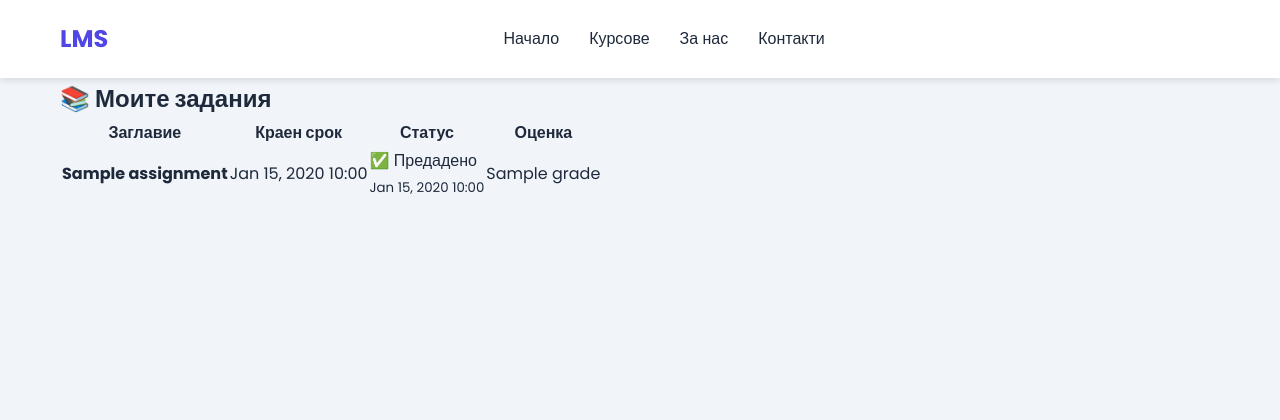
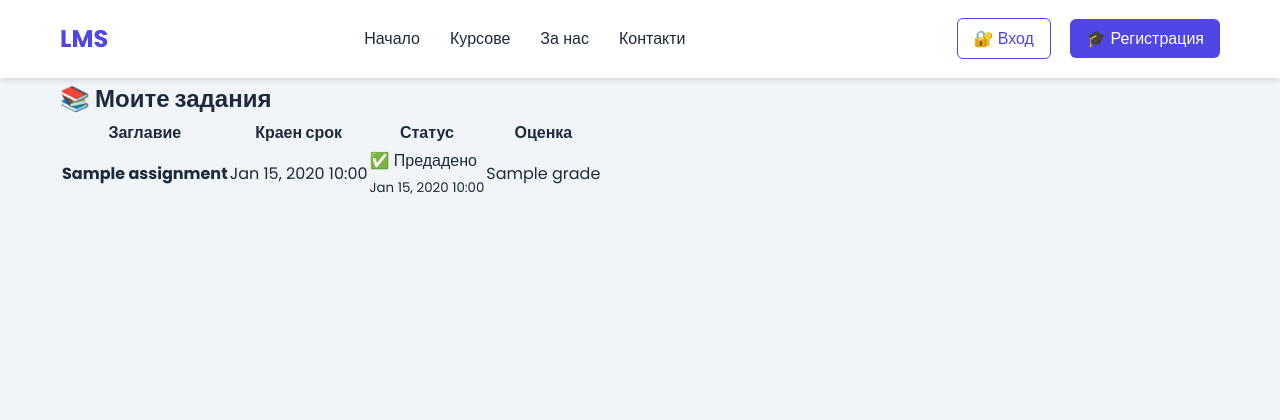
Before and after one commit to EliArn99/Learning-Management-System-, a Django app: template templates/assignments/my_assignments.html in a window 1280 px wide. Shown: the top 420 px of the page. Run offline with Django 3.2, Linux system fonts and the light colour scheme; the template is opened without the code that fills it: most values are stand-ins (such as "Sample title", 1, 10 or a date in 2020).

Commit message:
Update base.html

```diff
--- a/templates/base.html
+++ b/templates/base.html
@@ -215,10 +215,13 @@
                 <a href="{% url 'dashboards:contacts' %}">Контакти</a>
             </div>
 
+{#            {% if not request.user.is_authenticated %}#}
                 <div class="auth-buttons">
-{#                    <a href="{% url 'login' %}" class="btn btn-outline">Вход</a>#}
-{#                    <a href="{% url 'register' %}" class="btn btn-primary">Регистрация</a>#}
+                    <a href="{% url 'users:login' %}" class="btn btn-outline">🔐 Вход</a>
+                    <a href="{% url 'users:register_student' %}" class="btn btn-primary">🎓 Регистрация</a>
                 </div>
+{#            {% endif %}#}
+
 
             <div class="hamburger">☰</div>
         </nav>
@@ -270,7 +273,7 @@
 
 <script>
     // Mobile menu toggle
-        document.querySelector('.hamburger').addEventListener('click', function() {
+    document.querySelector('.hamburger').addEventListener('click', function () {
         document.querySelector('.nav-links').classList.toggle('active');
     });
 </script>
```
Lines whose indentation alone changed are shown as unchanged.
